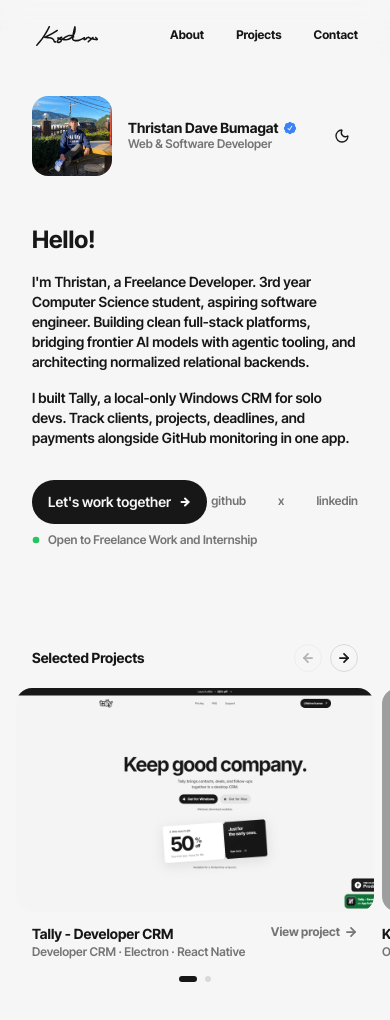
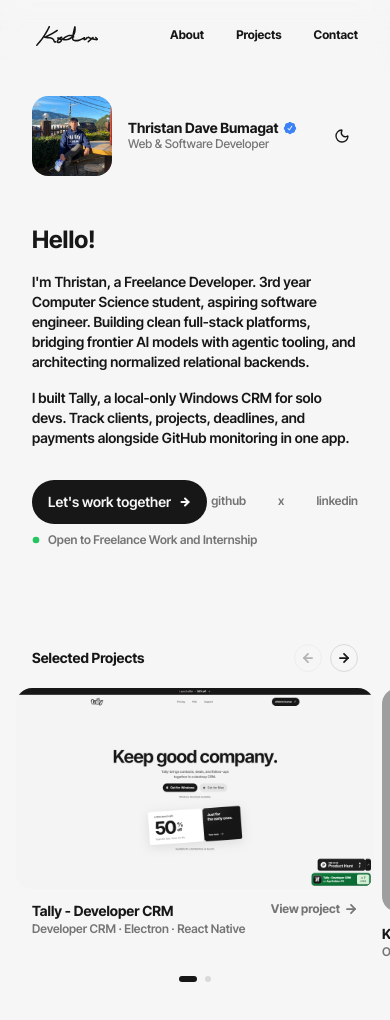
Before and after one commit to 3stannn/thristanbumagat-portfolio, a React (Vite) app: page / in a window 390 px wide. Shown: the top 1020 px of the page. Built offline with nearby package versions, Linux system fonts and the light colour scheme; grey boxes are pictures that could not be loaded.

Commit message:
feat: update project card styling and layout; improve heading component text styles

```diff
--- a/src/components/Heading.jsx
+++ b/src/components/Heading.jsx
@@ -22,7 +22,7 @@ function Heading() {
                                     <path d="M22.5 12.5c0-1.58-.875-2.95-2.148-3.6.154-.435.238-.905.238-1.4 0-2.21-1.71-3.998-3.818-3.998-.47 0-.92.084-1.336.25C14.818 2.415 13.51 1.5 12 1.5s-2.816.917-3.437 2.25c-.416-.165-.866-.25-1.336-.25-2.11 0-3.818 1.79-3.818 4 0 .495.083.965.238 1.4-1.272.65-2.147 2.018-2.147 3.6 0 1.495.782 2.798 1.942 3.486-.02.17-.032.34-.032.514 0 2.21 1.708 4 3.818 4 .47 0 .92-.086 1.335-.25.62 1.334 1.926 2.25 3.437 2.25 1.512 0 2.818-.916 3.437-2.25.415.163.865.248 1.336.248 2.11 0 3.818-1.79 3.818-4 0-.174-.012-.344-.033-.513 1.158-.687 1.943-1.99 1.943-3.484zm-6.616-3.334l-4.334 6.5c-.145.217-.382.334-.625.334-.143 0-.288-.04-.416-.126l-.115-.094-2.415-2.415c-.293-.293-.293-.768 0-1.06s.768-.294 1.06 0l1.77 1.767 3.825-5.74c.23-.345.696-.436 1.04-.207.346.23.44.696.21 1.04z"></path>
                                 </svg>
                             </div>
-                            <span className="font-semibold text-xs text-(--muted) leading-4">
+                            <span className="font-medium text-xs text-(--muted) leading-4">
                                 Web & Software Developer
                             </span>
                         </div>
--- a/src/components/Projects/ProjectPage.jsx
+++ b/src/components/Projects/ProjectPage.jsx
@@ -20,7 +20,6 @@ export default function ProjectPage({ project, nextProject }) {
                             <a
                                 className="no-underline nav-link inline-flex items-center gap-1.5 text-sm font-bold"
                                 href={project.site}
-                                target="_blank"
                                 rel="noreferrer"
                             >
                                 Visit site <ProjectArrow direction="external" />
@@ -33,13 +32,13 @@ export default function ProjectPage({ project, nextProject }) {
 
             <main className="project-page">
                 <header className="mx-auto max-w-2xl px-4 pt-8 sm:px-8 sm:pt-12">
-                    <h1 className="leading-tight font-bold tracking-tight sm:text-5xl">
+                    <h1 className="text-3xl leading-tight font-bold tracking-tight max-sm:text-balance sm:text-5xl">
                         {project.title}
                     </h1>
                     <p className="mt-4 text-xs font-semibold text-(--project-muted)">
                         {[project.role, project.period].filter(Boolean).join(" · ")}
                     </p>
-                    <p className="mt-2 text-base leading-relaxed sm:text-sm font-bold">{project.summary}</p>
+                    <p className="mt-2 text-base leading-relaxed text-sm">{project.summary}</p>
                     <p className="mt-2 text-xs font-semibold text-(--project-muted)">{project.tags.join(" · ")}</p>
                 </header>
 
--- a/src/components/Projects/Projects.jsx
+++ b/src/components/Projects/Projects.jsx
@@ -26,8 +26,6 @@ function ProjectCard({ project, playing, active }) {
         <a
             className="project-card no-underline block shrink-0"
             href={projectPath(project.slug)}
-            target="_blank"
-            rel="noopener"
             aria-labelledby={`project-title-${project.slug}`}
             tabIndex={active ? 0 : -1}
             draggable={false}
@@ -38,7 +36,7 @@ function ProjectCard({ project, playing, active }) {
                 style={{ background: images.length ? undefined : project.background }}
             >
                 {images.length ? (
-                    // The first screenshot sets the card's width; the rest are stacked on top and swap instantly.
+                    // The cover sets the card's size; later screenshots fit within it.
                     images.map((src, i) => (
                         <img
                             key={src}
@@ -46,7 +44,7 @@ function ProjectCard({ project, playing, active }) {
                             alt=""
                             draggable="false"
                             {...(i === 0 ? project.coverSize : undefined)}
-                            className={`project-slide ${i === 0 ? "block" : "absolute inset-0 h-full w-full object-cover"} ${i === current ? "is-shown" : ""}`}
+                            className={`project-slide ${i === 0 ? "block" : "absolute inset-0 h-full w-full object-contain"} ${i === current ? "is-shown" : ""}`}
                         />
                     ))
                 ) : (
--- a/src/components/Projects/projectsData.js
+++ b/src/components/Projects/projectsData.js
@@ -2,8 +2,7 @@ const tallyWeb = new URL("../../assets/projects/tally/tally-web.png", import.met
 const kipWeb = new URL("../../assets/projects/kip/kip-web.png", import.meta.url).href;
 
 // `image`: import a screenshot from src/assets (default import, no braces) or use a URL.
-//   All cards share one height; each card's width follows its image's shape,
-//   so desktop screenshots come out wide and phone screenshots narrow.
+//   The cover keeps its aspect ratio within the available card width and height.
 // `background`: a CSS color/gradient, used as the card when there's no image.
 
 const projects = [
@@ -21,7 +20,7 @@ const projects = [
             "Integrated GitHub monitoring so developers can follow repository activity alongside their client work.",
         ],
         image: [tallyWeb],
-        coverSize: { width: 2560, height: 1664 },
+        coverSize: { width: 1920, height: 1080 },
         background: "#F6F6F6",
     },
     {
@@ -37,7 +36,7 @@ const projects = [
             "Built a command playground to help developers find a workflow and draft a prompt for their task.",
         ],
         image: [kipWeb],
-        coverSize: { width: 2560, height: 1664 },
+        coverSize: { width: 1920, height: 1080 },
         background: "#F6F6F6",
     },
 ];
--- a/src/index.css
+++ b/src/index.css
@@ -221,6 +221,9 @@ a:not(.button, .brand, .no-underline):focus-visible {
 .project-track {
   /* Text column width (max-w-2xl px-8). The rail is centered on each card by the scroll handler. */
   --col: min(calc(100vw - 4rem), 38rem);
+  --card-max-w: calc(100vw - 2rem);
+  /* Limit the height so the pinned section fits on short screens. */
+  --card-h: min(44rem, calc(100vh - 12rem), calc(var(--card-max-w) / 1.6));
   overflow-x: clip; /* only vertical page scroll moves the rail */
 }
 
@@ -233,16 +236,9 @@ a:not(.button, .brand, .no-underline):focus-visible {
   will-change: transform;
 }
 
-/* every card is the same height; width follows the screenshot's shape */
-.project-track {
-  /* card height: 44rem (704px) max, but shrinks so the pinned section fits short screens
-     and a laptop-shaped screenshot still fits narrow (phone) screens */
-  --card-h: min(44rem, calc(100vh - 12rem), calc((100vw - 2rem) / 1.6));
-}
-
 .project-card {
   width: min-content; /* as wide as its image; the text below wraps to fit */
-  max-width: calc(100vw - 2rem);
+  max-width: var(--card-max-w);
   color: var(--fg);
 }
 
@@ -255,16 +251,12 @@ a:not(.button, .brand, .no-underline):focus-visible {
   outline-offset: 3px;
 }
 
-.project-media {
-  height: var(--card-h);
-  max-width: calc(100vw - 2rem);
-}
-
-/* the first screenshot sets the card size; extra ones stack on top of it */
+/* The cover sets the card size and scales down proportionally within both limits. */
 .project-media img:first-child {
-  height: var(--card-h);
   width: auto;
-  max-width: none; /* Tailwind's img max-width:100% would squash it */
+  height: auto;
+  max-width: var(--card-max-w);
+  max-height: var(--card-h);
 }
 
 /* only the current screenshot is drawn; the first one still reserves the card's size */
@@ -278,6 +270,7 @@ a:not(.button, .brand, .no-underline):focus-visible {
 
 .project-media.is-placeholder {
   width: calc(var(--card-h) * 1.6);
+  height: var(--card-h);
 }
 
 /* title/tags/link line up with the text column above */
```
